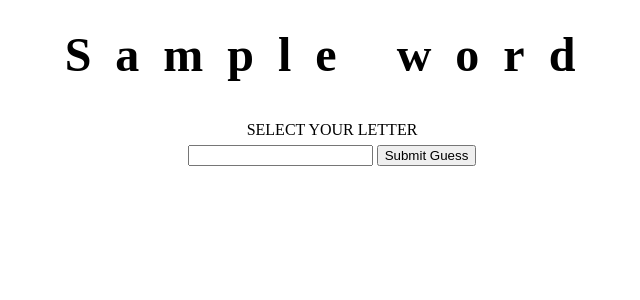
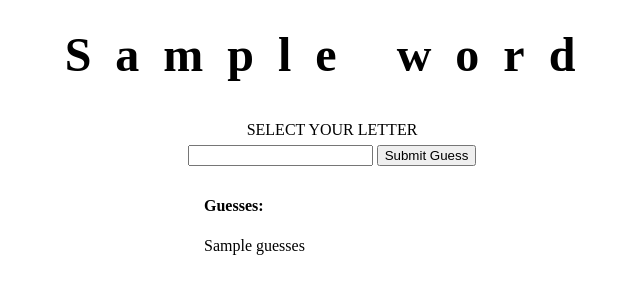
Before and after one commit to geenious/mysteryWord, a Node server app: template views/index.mustache in a window 1280 px wide. Shown: the part 204-504 px from the top of the page, without its empty margins (308-948 px from the left). Run offline with Node 20, Linux system fonts and the light colour scheme; the template is opened without the code that fills it: most values are stand-ins (such as "Sample title", 1, 10 or a date in 2020).

Commit message:
closer but not there

```diff
--- a/app.js
+++ b/app.js
@@ -24,29 +24,33 @@ app.use(session({
   resave: false
 }));
 
-function getRandomWord() {
-  // console.log(words.length)
-  let word = words[Math.floor(Math.random() * words.length)];
-  // console.log(word);
-}
-// getRandomWord();
-
-app.get('/', function(req, res) {
-
+function wordMysteryRender(req, res) {
   const word = words[Math.floor(Math.random() * words.length)];
   console.log(word);
+
   req.session.word = word;
 
-  const blankWord = word.replace(/\w/g,'_');
+  const blankWord = req.session.word.replace(/\w/g,'_');
   console.log(blankWord);
 
-  let guesses;
+  let guesses = [];
 
   res.render('index', {
+    // may need to use req.session.word as word value
     word: word,
     blankWord: blankWord,
     guesses: guesses
   });
+}
+
+app.get('/', function(req, res) {
+  wordMysteryRender(req, res);
+});
+
+app.post('/', function(req, res) {
+  // post guesses to page
+  console.log(req.body.letter);
+  wordMysteryRender(req, res);
 });
 
 
--- a/public/main.css
+++ b/public/main.css
@@ -32,3 +32,11 @@ legend {
   margin: 0 auto;
   padding: 0 5px;
 }
+
+h4 {
+  padding-left: 40%;
+}
+
+p {
+  padding-left: 40%;
+}
--- a/views/index.mustache
+++ b/views/index.mustache
@@ -16,5 +16,9 @@
         <button type="submit" name="button">Submit Guess</button>
       </fieldset>
     </form>
+    {{#guesses}}
+    <h4>Guesses:</h4>
+    <p>{{guesses}}</p>
+    {{/guesses}}
   </body>
 </html>
```
